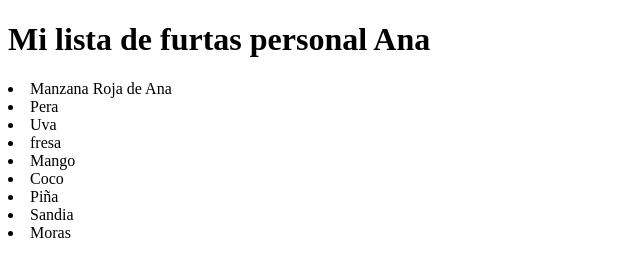
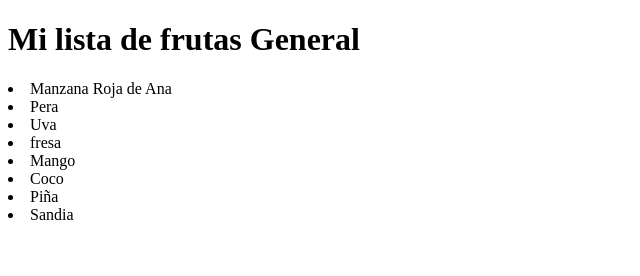
Before and after one commit to walbertoRH3/curso-git-G09, a plain HTML site: page archivo2.html in a window 1280 px wide. Shown: the whole page, without its empty margins (0-640 px from the left). Drawn offline with Linux system fonts and the light colour scheme.

Commit message:
modifique el index.html quitando frutas

```diff
--- a/archivo2.html
+++ b/archivo2.html
@@ -6,7 +6,7 @@
     <title>Mi proyecto Personal Ana</title>
 </head>
 <body>
-    <h1>Mi lista de furtas personal Ana</h1>
+    <h1>Mi lista de frutas General</h1>
     <li>Manzana Roja de Ana</li>
     <li>Pera</li>
     <li>Uva</li>
@@ -15,6 +15,5 @@
     <li>Coco</li>
     <li>Piña</li>
     <li>Sandia</li>
-    <li>Moras</li>
 </body>
 </html>
```
